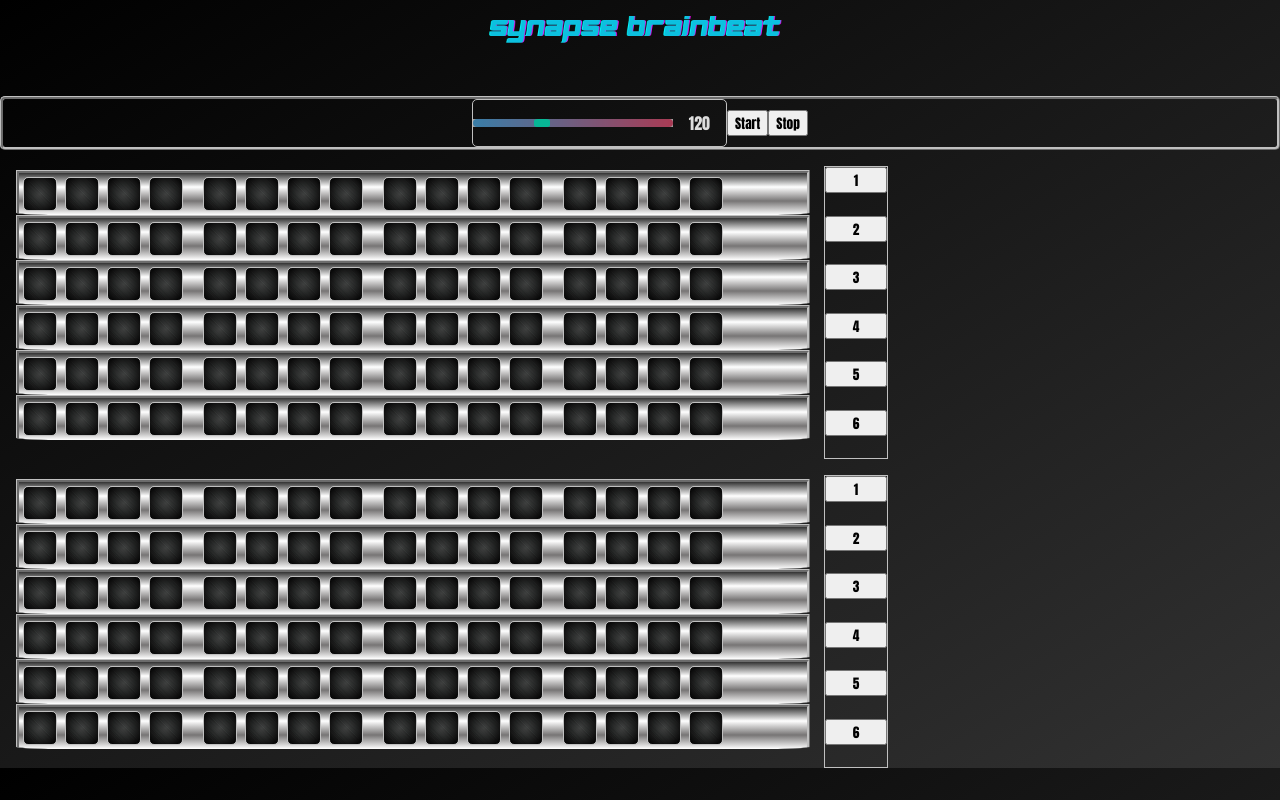
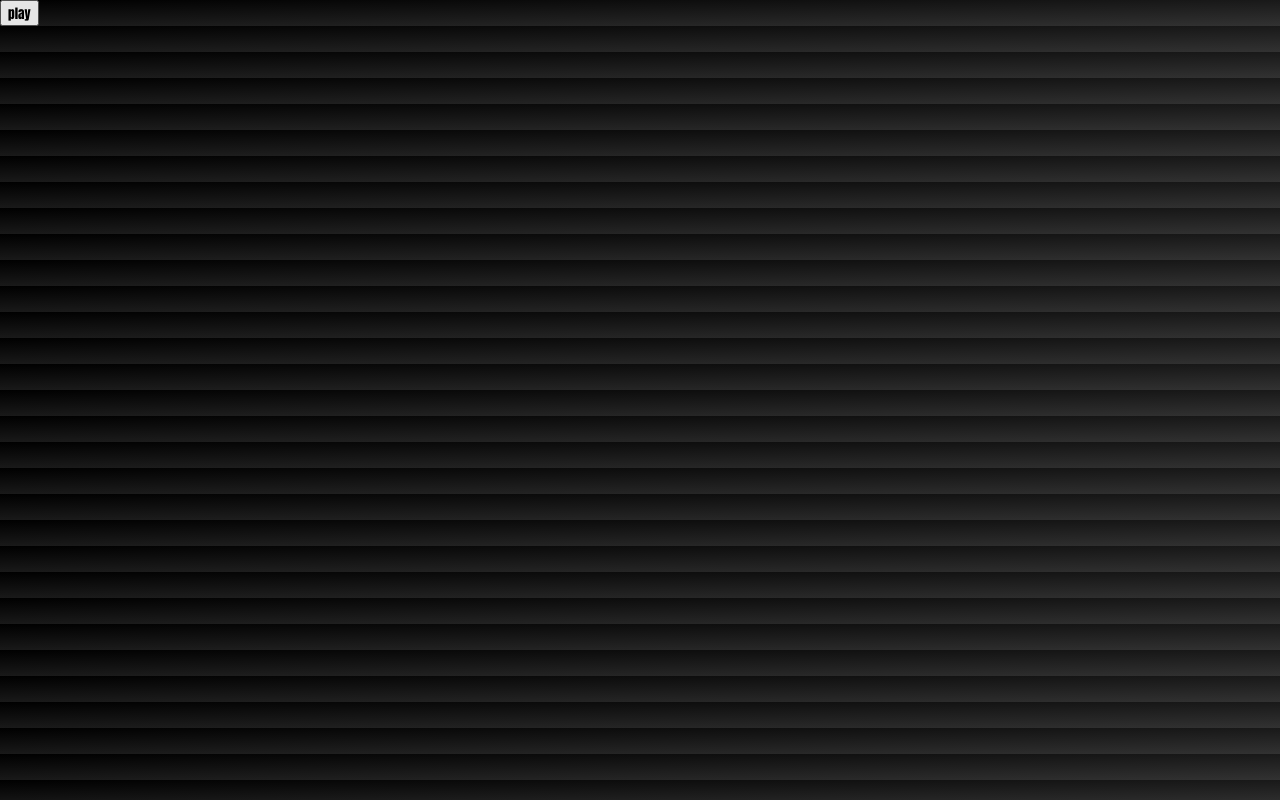
Before and after one commit to LandoMeowrissian/synapse-brainbeat, a React (Create React App) app: page / in a window 1280 px wide. Built offline with nearby package versions, Linux system fonts and the light colour scheme.

Commit message:
commiting on dev on purpose...

```diff
--- a/src/App.js
+++ b/src/App.js
@@ -1,15 +1,15 @@
 import "./App.scss";
-import Sequencer from "./components/Sequencer/Sequencer";
-// import EffectsPanel from "./components/Effects/EffectsPanel";
-import Header from "./components/Header/Header";
+// import Sequencer from "./components/Sequencer/Sequencer";
+import Effects from "./components/Effects/Effects";
+// import Header from "./components/Header/Header";
 function App( ) {
 
 
   return (
     <>
-      {/* <EffectsPanel /> */}
-      <Header/>
-      <Sequencer/>
+      <Effects/>
+      {/* <Header/>
+      <Sequencer/>  */}
     </>
 
   );
--- a/src/components/Effects/Effects.js
+++ b/src/components/Effects/Effects.js
@@ -1,14 +1,68 @@
 import * as Tone from "tone";
+import { useState } from "react";
+
 
 const Effects = () => {
-  const phaser = new Tone.Phaser({
-    frequency: 12,
-    octaves: 5,
-    baseFequency: 1000
-  }).toDestination();
-  const feedbackDelay = new Tone.FeedbackDelay("8n", 0.5).toDestination();
+  const [isDelayActive, setDelayActive] = useState(false);
+  const [isDistortionActive, setDistortionActive] = useState(false);
+  const [isReverbActive, setReverbActive] = useState(false);
 
-  return {phaser, feedbackDelay}
-}
+  const synth = new Tone.Synth();
+  const delay = new Tone.PingPongDelay("4N", 0.2).toDestination();
+  const distortion = new Tone.Distortion(0.2).toDestination();
+  const reverb = new Tone.JCReverb(0.8).toDestination();
 
-export default Effects
+  // const toggleDelay = () => {
+  //   setDelayActive(!isDelayActive);
+  //   if (!isDelayActive) {
+  //     synth.chain(delay);
+  //   } else {
+  //     synth.disconnect(delay);
+  //   }
+  // }
+
+  // const toggleDistortion = () => {
+  //   setDistortionActive(!isDistortionActive);
+  //   if (isDistortionActive) {
+  //     synth.disconnect(distortion);
+  //   } else {
+  //     synth.chain(distortion);
+  //   }
+  // }
+
+  // const toggleReverb = () => {
+  //   setReverbActive(!isReverbActive);
+  //   if (isReverbActive) {
+  //     synth.disconnect(reverb);
+  //   } else {
+  //     synth.chain(reverb);
+  //   }
+  // }
+
+  const handleClickSynth = () => {
+    synth.triggerAttackRelease("C4", "8n")
+    Tone.start();
+  }
+
+  return (
+    <div>
+      <button onClick={handleClickSynth}>play</button>
+      {/* <button onClick={toggleDelay}>{isDelayActive ? "off" : "on"} delay</button>
+      <button onClick={toggleDistortion}>{isDistortionActive ? "off" : "on"}</button>
+      <button onClick={toggleReverb}>{ isReverbActive ? "off" : "on" }</button> */}
+    </div>
+  )
+
+
+};
+
+export default Effects;
+
+//   const phaser = new Tone.Phaser({
+//     frequency: 12,
+//     octaves: 5,
+//     baseFequency: 1000
+//   }).toDestination();
+//   const feedbackDelay = new Tone.FeedbackDelay("8n", 0.5).toDestination();
+
+//   return {phaser, feedbackDelay}
--- a/src/components/Sequencer/RowSelect.scss
+++ b/src/components/Sequencer/RowSelect.scss
@@ -1,6 +1,7 @@
 @import "../../styles/mixins";
 
 .row-select {
+  display:none;
   @include flex-col;
   width: 5%;
   border: 1px solid silver;
@@ -8,8 +9,9 @@
   right: 200px;
   margin-top: 1rem;
   &__button {
-
-   margin-bottom: 22.5px;
+   padding: 1rem;
+   margin-top: .5rem;
+   display:none;
 
   }
 }
--- a/src/components/Sequencer/Sequencer.js
+++ b/src/components/Sequencer/Sequencer.js
@@ -169,7 +169,7 @@ const Sequencer = () => {
             className="row-select__button"
             id={index + 1}
             key={index} onClick={() => onSelectRow(index)}>
-            {index + 1}
+
           </button>
         ))}
       </div>
@@ -183,7 +183,7 @@ const Sequencer = () => {
             className="row-select__button"
             id={index + 6}
             key={index} onClick={() => onSelectRow(index)}>
-             {index + 1}
+
           </button>
         ))}
       </div>
```
